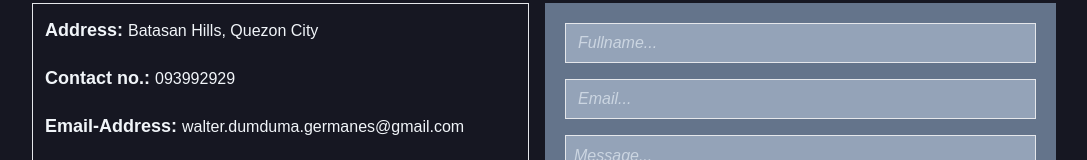
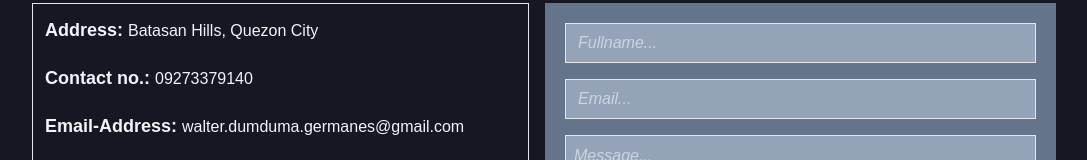
Before and after one commit to waltergermanes/waltergermanes, a React (Vite) app: page / in a window 1280 px wide. Shown: the part 2863-3023 px from the top of the page, without its empty margins (96-1183 px from the left). Built offline with nearby package versions, Linux system fonts and the light colour scheme.

Commit message:
new changes

```diff
--- a/src/Contact.jsx
+++ b/src/Contact.jsx
@@ -18,7 +18,7 @@ const Contact = () => {
            </div>
            <div className="">
            <span className="text-lg font-bold">Contact no.:   </span>
-            <span className="">093992929  </span>
+            <span className="">09273379140  </span>
            </div>
            <div className="">
            <span className="text-lg font-bold">Email-Address:   </span>
```
